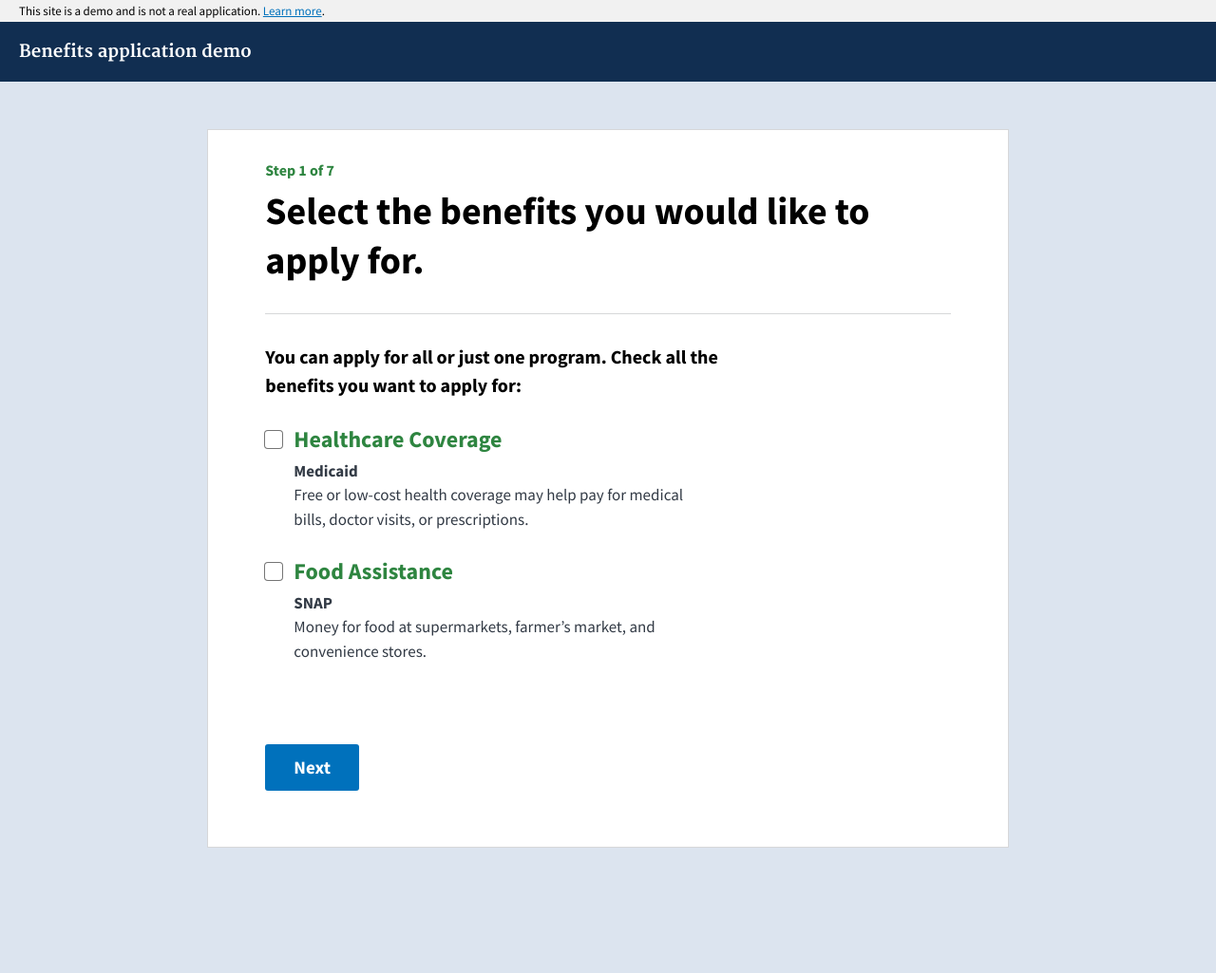
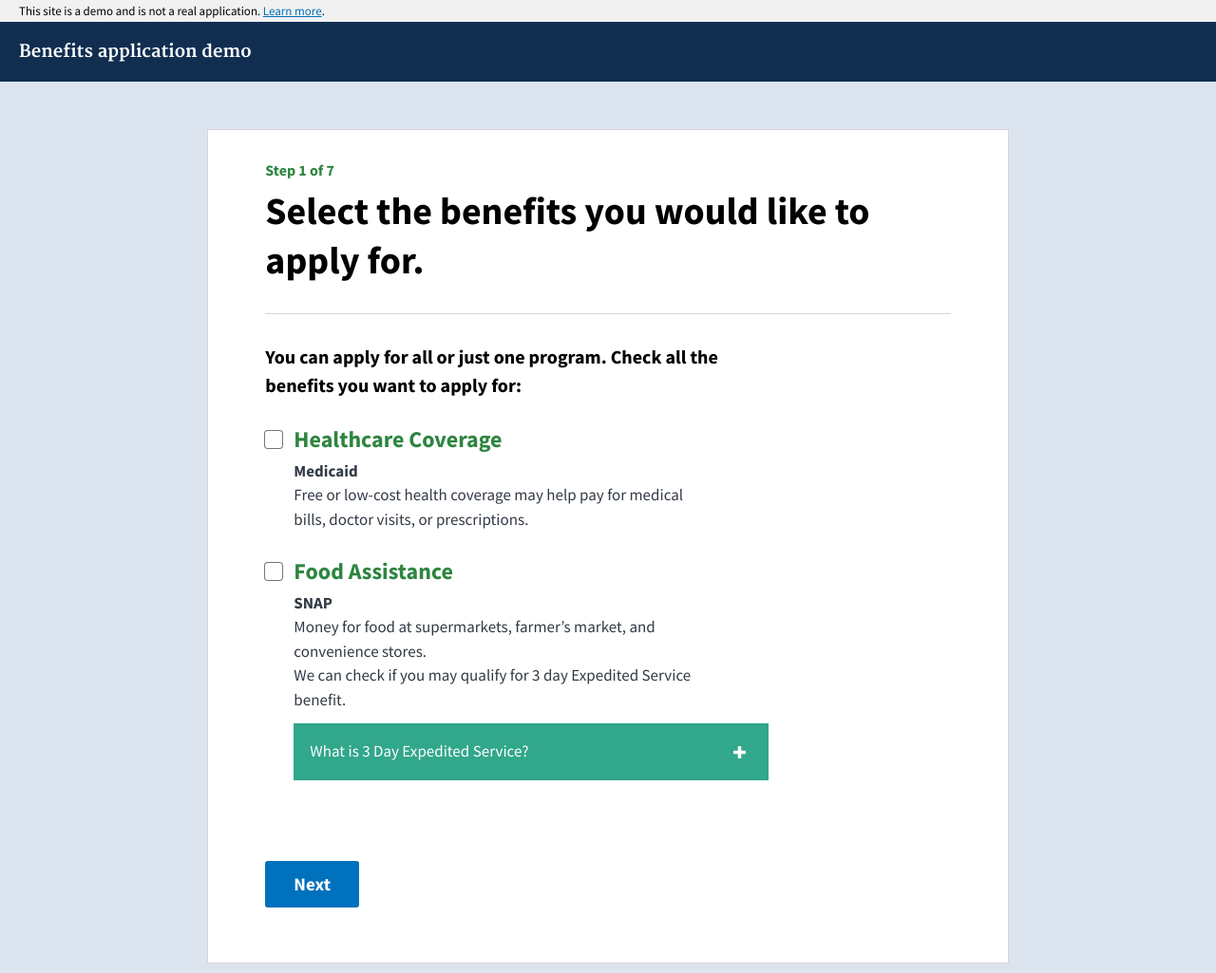
Before and after one commit to usds/benefits-enrollment-prototype, a Jekyll site: the page built from 00-screener/select-benefits.html, in a window 1280 px wide. Shown: the whole page at 95% size. Built offline with Jekyll 4.4.1, drawn with Linux system fonts in a browser that asks for light colours; before the commit the page ends 903 px from its top, so only the background shows below that.

Commit message:
add explainer

```diff
--- a/00-screener/select-benefits.html
+++ b/00-screener/select-benefits.html
@@ -16,7 +16,22 @@
 			</li>
 			<li>
 				<input id="benefitChoiceFoodAssistance" type="checkbox" name="benefitChoice" value="Text">
-				<label for="benefitChoiceFoodAssistance">Food Assistance <span class="benefit-name">SNAP</span> <span class="benefit-description">Money for food at supermarkets, farmer’s market, and convenience stores.</span></label>
+				<label for="benefitChoiceFoodAssistance">Food Assistance <span class="benefit-name">SNAP</span> <span class="benefit-description">Money for food at supermarkets, farmer’s market, and convenience stores.<br>We can check if you may qualify for 3 day Expedited Service benefit.</span></label>
+
+				<div class="explainer">
+				  <a href="#" class="explainer__toggle" aria-expanded="false" aria-controls="explainer-1">What is 3 Day Expedited Service?</a>
+				  <div class="explainer__content" id="explainer-1">
+				    <p>To qualify for 3 Day Expedited Service, your income is:</p>
+
+				    <div class="prompt__secondary-text">
+				    	<ul>
+				    		<li>less than $150 in monthly income and have less than $100 on hand right now</li>
+				    		<li>or your household’s combined monthly income income and money on hand are less than your household’s combined monthly rent and utilities</li>
+				    		<li>or you are a migrant or seasonal farm worker and have less $100 on hand right now</li>
+				    	</ul>
+				    </div>
+				  </div>
+				</div>
 			</li>
 		</ul>
 	</div>
```
Also changed, not shown: assets/style.css.
